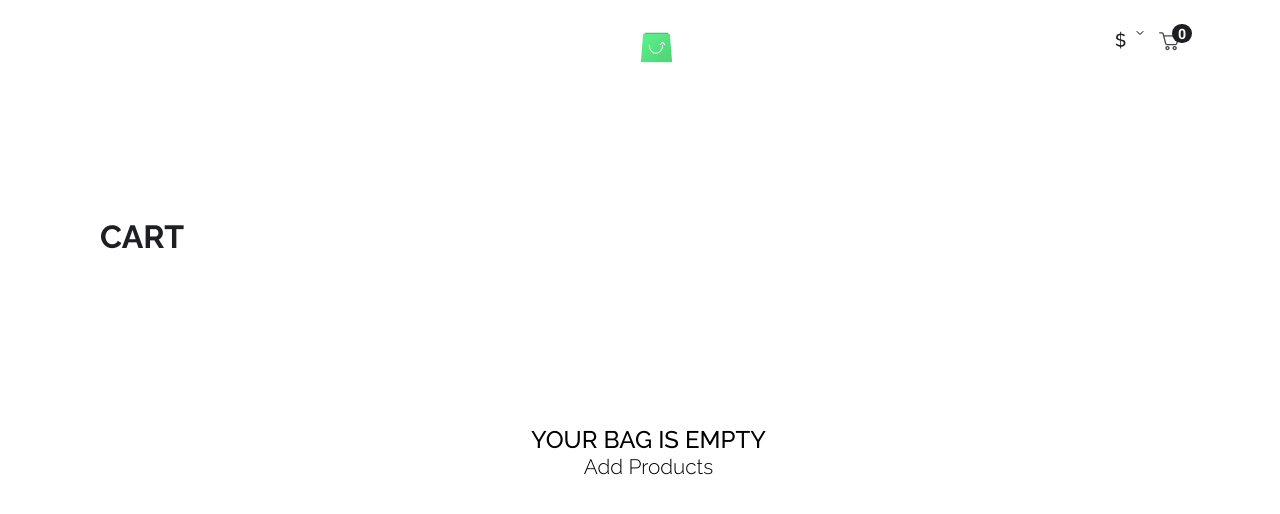
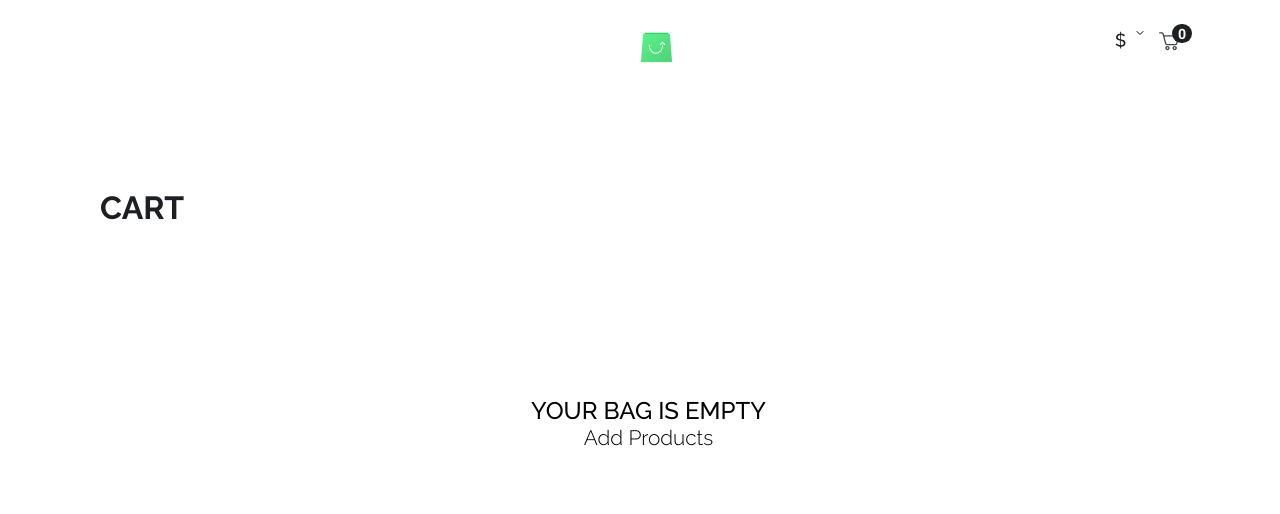
Before and after one commit to rapzaDev/ScandiShop, a React (Create React App) app: page /cart in a window 1280 px wide. Shown: the top 514 px of the page. Built offline with nearby package versions, Linux system fonts and the light colour scheme.

Commit message:
Making the last modification on ShadowWrapper component on his style

```diff
--- a/src/components/ShadowWrapper/styles.ts
+++ b/src/components/ShadowWrapper/styles.ts
@@ -7,7 +7,7 @@ type ShadowContainerProps = {
 export const ShadowContainer = styled.div<ShadowContainerProps>`
     display: flex;
 
-    position: ${ ({ active }) => active ? 'fixed' : 'relative'};
+    position: fixed;
 
     height: 100vh;
     width: 100%;
```
